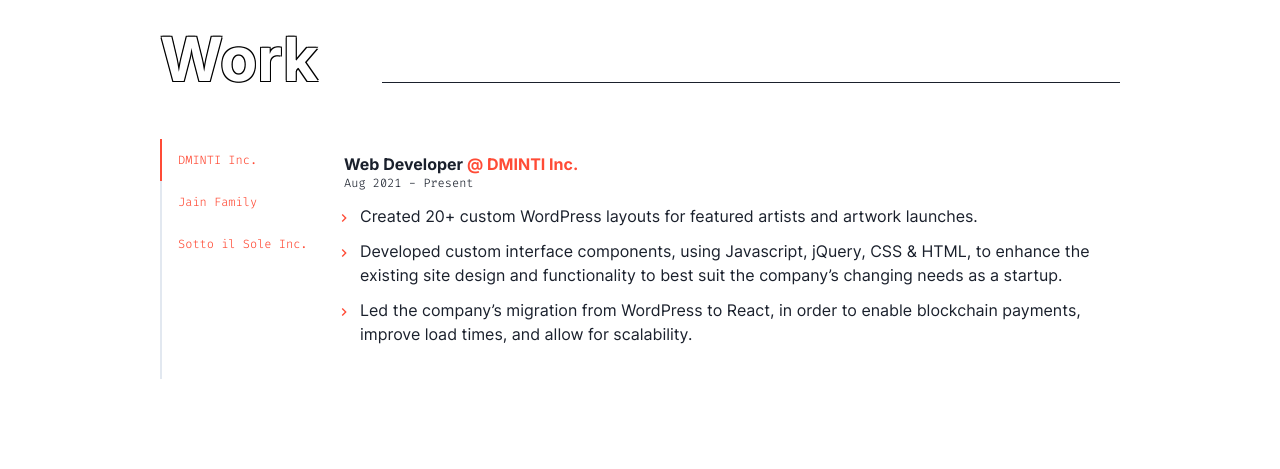
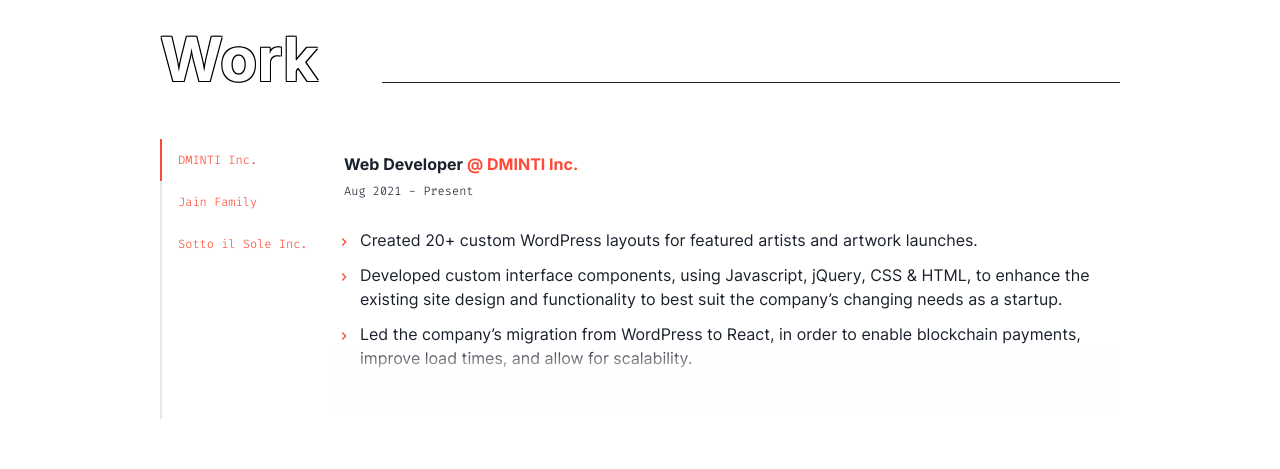
Before and after one commit to sashacandoit/portfolio-2023, a React (Create React App) app: page / in a window 1280 px wide. Shown: the part 1800-2269 px from the top of the page. Built offline with nearby package versions, Linux system fonts and the light colour scheme.

Commit message:
added shadow on experience section tabs

```diff
--- a/src/index.css
+++ b/src/index.css
@@ -11,3 +11,20 @@
   font-family: source-code-pro, Menlo, Monaco, Consolas, 'Courier New',
     monospace;
 }
+
+.gradientBox {
+  position: relative;
+}
+
+.gradientBox::after {
+  content: '';
+  position: absolute;
+    bottom: 0;
+    left: 0;
+    right: 0;
+    height: 70px;
+    background-image: -webkit-linear-gradient(rgba(0, 0, 0, 0),white);
+    background-image: -moz-linear-gradient(rgba(0, 0, 0, 0),white);
+    background-image: -o-linear-gradient(rgba(0, 0, 0, 0),white);
+    background-image: linear-gradient( rgba(0, 0, 0, 0), white);
+}
--- a/src/sections/components/WorkTabs.js
+++ b/src/sections/components/WorkTabs.js
@@ -1,5 +1,5 @@
 import React from "react";
-import { Show, Tabs, TabList, Tab, TabPanels, TabPanel, List, ListItem, ListIcon, Heading, Text, Link } from '@chakra-ui/react'
+import { Show, Tabs, TabList, Tab, TabPanels, TabPanel, List, ListItem, ListIcon, Heading, Text, Link, Box } from '@chakra-ui/react'
 import { experience } from "../../data/portfolio_data"
 import { ChevronRightIcon } from '@chakra-ui/icons'
 
@@ -51,10 +51,12 @@
 function TabDetail(props) {
   const { tabContent } = props;
   return (
-    <TabPanel overflow="scroll" maxHeight={{ base: '50vh', md: "30vh" }} minHeight={{ base: '50vh', md: "30vh" }}>
+    <Box className="gradientBox">
+      <TabPanel overflow="scroll" maxHeight={{ base: '50vh', md: "30vh" }} minHeight={{ base: '55vh', md: "35vh" }}>
+
         <Heading as='h5' size='sm'>{tabContent.title} <Link href='#' color='brandRed.900'>@ {tabContent.company}</Link></Heading>
-      <Text fontSize="xs" textStyle={'secondary'}>{tabContent.start_date} - {tabContent.end_date}</Text>
-      <List>
+        <Text marginY={2} fontSize="xs" textStyle={'secondary'}>{tabContent.start_date} - {tabContent.end_date}</Text>
+        <List paddingTop={2} paddingBottom={10}>
           {(tabContent.experience).map((item, idx) => (
             <ListItem fontSize="md" paddingLeft="1rem" textIndent="-1.5rem" marginTop="0.7rem" key={idx}>
               <ListIcon as={ChevronRightIcon} color='brandRed.900' />
@@ -62,7 +64,9 @@
             </ListItem>
           ))}
         </List>
+
       </TabPanel>
+    </Box>
   );
 }
 
```
Lines whose indentation alone changed are shown as unchanged.
